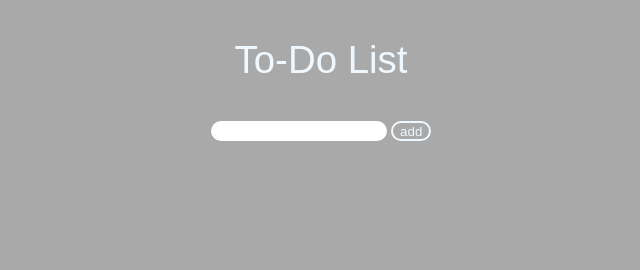
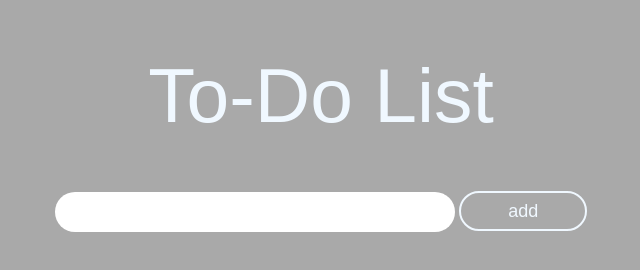
Before and after one commit to artempdev/To-Do-List, a plain HTML site: page todoList/index.html in a window 1280 px wide. Shown: the whole page, without its empty margins (319-959 px from the left). Drawn offline with Linux system fonts and the light colour scheme.

Commit message:
resposnsive design

```diff
--- a/todoList/index.html
+++ b/todoList/index.html
@@ -13,8 +13,10 @@
     <div class="container">
         <form class="add">
             <h3 class="title">To-Do List</h3>
-            <input type="text" name="task" id="taskInput">
-            <button id="addBtn">add</button>
+            <div class="inputContainer">
+                <input type="text" name="task" id="taskInput">
+                <button id="addBtn">add</button>
+            </div>
         </form>
         <div class="itemContainer">
             <div class="itemList">
--- a/todoList/style.css
+++ b/todoList/style.css
@@ -9,31 +9,38 @@ input:focus, textarea:focus, select:focus{
     outline: none;
 }
 
+.add{
+    justify-content: center;
+    align-items: center;
+    flex-direction: column;
+}
+
+.inputContainer{
+    text-align: center;
+}
+
 #taskInput{
-    border-radius: 10px;
+    border-radius: 20px;
     border: none;
-    height: 2.5vh;
-    width: 20vh;
+    height: 5vh;
+    width: 30vw;
     caret-color: transparent;
     padding: 0 1vh;
 }
 button{
     background-color: transparent;
-    border-radius: 10px;
+    border-radius: 20px;
     border-color: aliceblue;
     border-style: solid;
-    height: 2.5vh;
-    width: 5vh;
+    height: 5vh;
+    width: 10vw;
     color:aliceblue;
+    font-size: 18px;
 
 }
 button:hover{
     background-color: aliceblue;
-    border-radius: 10px;
     border-color: aliceblue;
-    border-style: solid;
-    height: 2.5vh;
-    width: 5vh;
     color:darkgray;
 
 }
@@ -46,9 +53,10 @@ button:hover{
 }
 
 .title{
-    font-size: 3vw;
+    font-size: 6vw;
     text-align: center;
     font-weight: 500;
+    margin: 4vw 0;
 }
 
 .item{
@@ -57,23 +65,24 @@ button:hover{
     justify-content: space-between;
     align-items: center;
     margin-bottom: 1vh;
+    font-size: 1.5vw;
 }
 
 .itemName {
     margin: 0;
-    max-width: 15vh;
-    word-wrap: break-word
+    max-width: 27vw;
+    word-wrap: break-word;
 }
 .itemIcons{
-    width: 12vh;
+    width: 10vw;
     display: flex;
     justify-content: flex-end;
-    margin-left: 2vw;
+    padding-left: 1vw;
 }
 .itemIcons button{
     margin-left: 0.3vw;
 }
 .itemContainer{
     padding: 2vh 0;
-    width: 27vh;
+    width: 40vw;
 }
```
